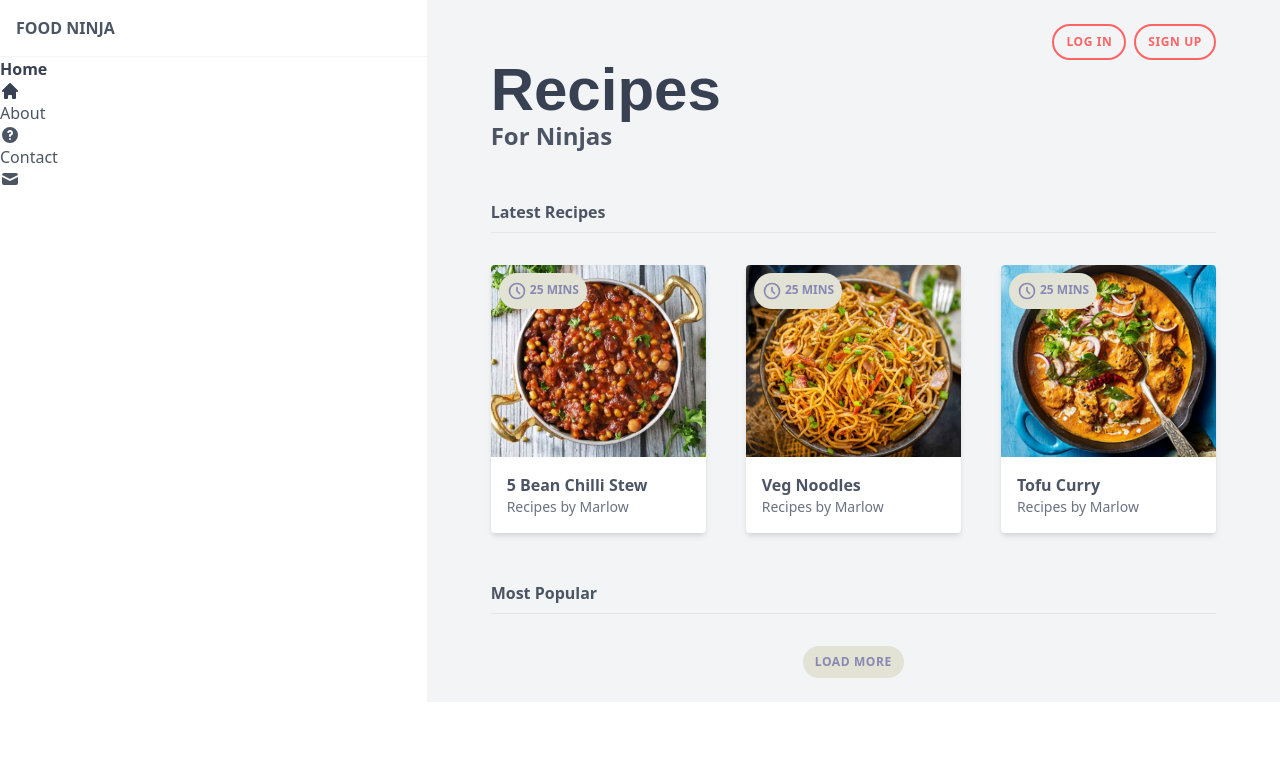
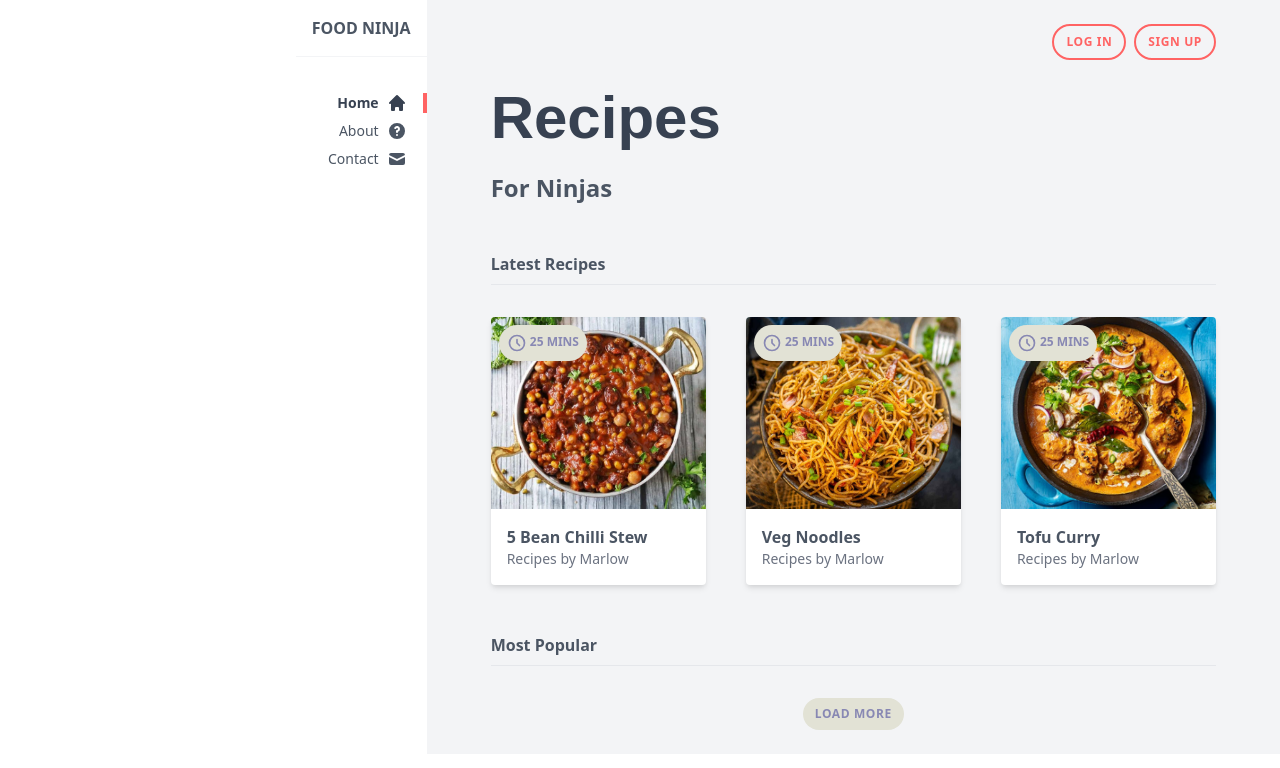
Before and after one commit to rajdeep-ghosh/recipes-tailwindcss, a website: page public/index.html in a window 1280 px wide. Drawn offline with Linux system fonts and the light colour scheme.

Commit message:
Finish part 16

```diff
--- a/public/index.html
+++ b/public/index.html
@@ -11,34 +11,34 @@
     <div class="grid md:grid-cols-3">   <!-- content wrapper -->
 
         <!-- navbar -->
-        <div>
-            <nav>
+        <div class="md:flex md:justify-end">
+            <nav class="text-right">
                 <div>
                     <h1 class="font-bold uppercase p-4 border-b border-gray-100">
                         <a href="/" class="hover:text-gray-700">Food Ninja</a>
                     </h1>
                 </div>
-                <ul>
-                    <li class="text-gray-700 font-bold">
-                        <a href="#">
+                <ul class="mt-8 text-sm">
+                    <li class="text-gray-700 font-bold py-1">
+                        <a href="#" class="flex justify-end px-4 border-r-4 border-[#ff6363]">
                             <span>Home</span>
-                            <svg class="w-5" xmlns="http://www.w3.org/2000/svg" class="h-5 w-5" viewBox="0 0 20 20" fill="currentColor">
+                            <svg class="w-5 ml-2" xmlns="http://www.w3.org/2000/svg" class="h-5 w-5" viewBox="0 0 20 20" fill="currentColor">
                                 <path d="M10.707 2.293a1 1 0 00-1.414 0l-7 7a1 1 0 001.414 1.414L4 10.414V17a1 1 0 001 1h2a1 1 0 001-1v-2a1 1 0 011-1h2a1 1 0 011 1v2a1 1 0 001 1h2a1 1 0 001-1v-6.586l.293.293a1 1 0 001.414-1.414l-7-7z" />
                             </svg>
                         </a>
                     </li>
-                    <li>
-                        <a href="#">
+                    <li class="py-1">
+                        <a href="#" class="flex justify-end px-4 border-r-4 border-white">
                             <span>About</span>
-                            <svg class="w-5" xmlns="http://www.w3.org/2000/svg" class="h-5 w-5" viewBox="0 0 20 20" fill="currentColor">
+                            <svg class="w-5 ml-2" xmlns="http://www.w3.org/2000/svg" class="h-5 w-5" viewBox="0 0 20 20" fill="currentColor">
                                 <path fill-rule="evenodd" d="M18 10a8 8 0 11-16 0 8 8 0 0116 0zm-8-3a1 1 0 00-.867.5 1 1 0 11-1.731-1A3 3 0 0113 8a3.001 3.001 0 01-2 2.83V11a1 1 0 11-2 0v-1a1 1 0 011-1 1 1 0 100-2zm0 8a1 1 0 100-2 1 1 0 000 2z" clip-rule="evenodd" />
                             </svg>
                         </a>
                     </li>
-                    <li>
-                        <a href="#">
+                    <li class="py-1">
+                        <a href="#" class="flex justify-end px-4 border-r-4 border-white">
                             <span>Contact</span>
-                            <svg class="w-5" xmlns="http://www.w3.org/2000/svg" class="h-5 w-5" viewBox="0 0 20 20" fill="currentColor">
+                            <svg class="w-5 ml-2" xmlns="http://www.w3.org/2000/svg" class="h-5 w-5" viewBox="0 0 20 20" fill="currentColor">
                                 <path d="M2.003 5.884L10 9.882l7.997-3.998A2 2 0 0016 4H4a2 2 0 00-1.997 1.884z" />
                                 <path d="M18 8.118l-8 4-8-4V14a2 2 0 002 2h12a2 2 0 002-2V8.118z" />
                             </svg>
@@ -57,7 +57,7 @@
             </div>
 
             <header>
-                <h2 class="title-heading-font text-gray-700 text-6xl font-semibold">Recipes</h2>
+                <h2 class="title-heading-font text-gray-700 text-6xl font-semibold py-6 mt-1">Recipes</h2>
                 <h3 class="text-2xl font-semibold">For Ninjas</h3>
             </header>
 
```
Also changed, not shown: public/styles.css.
